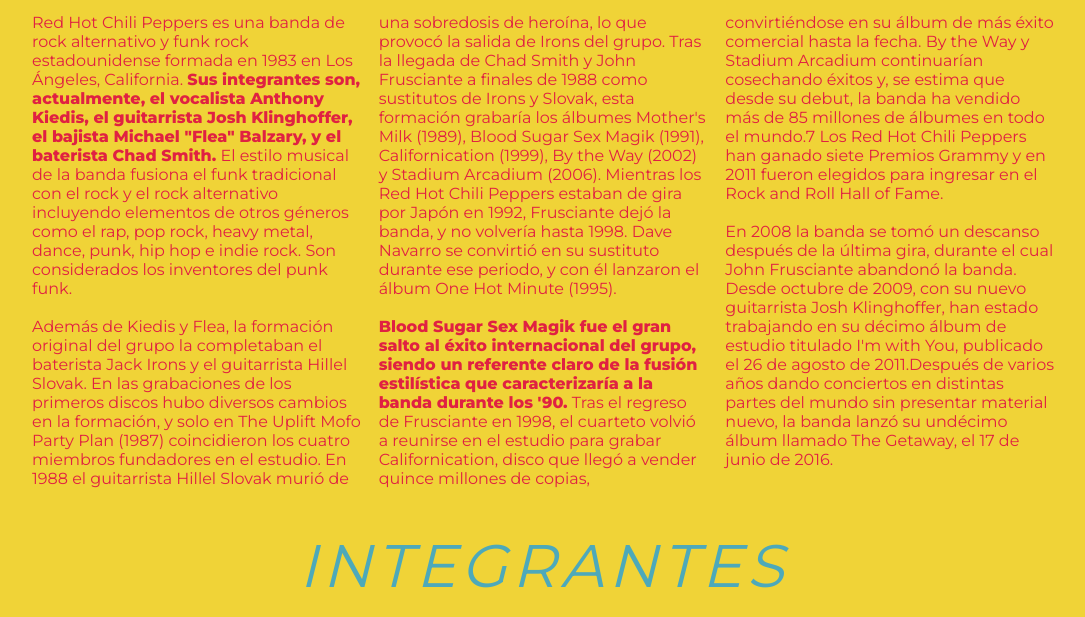
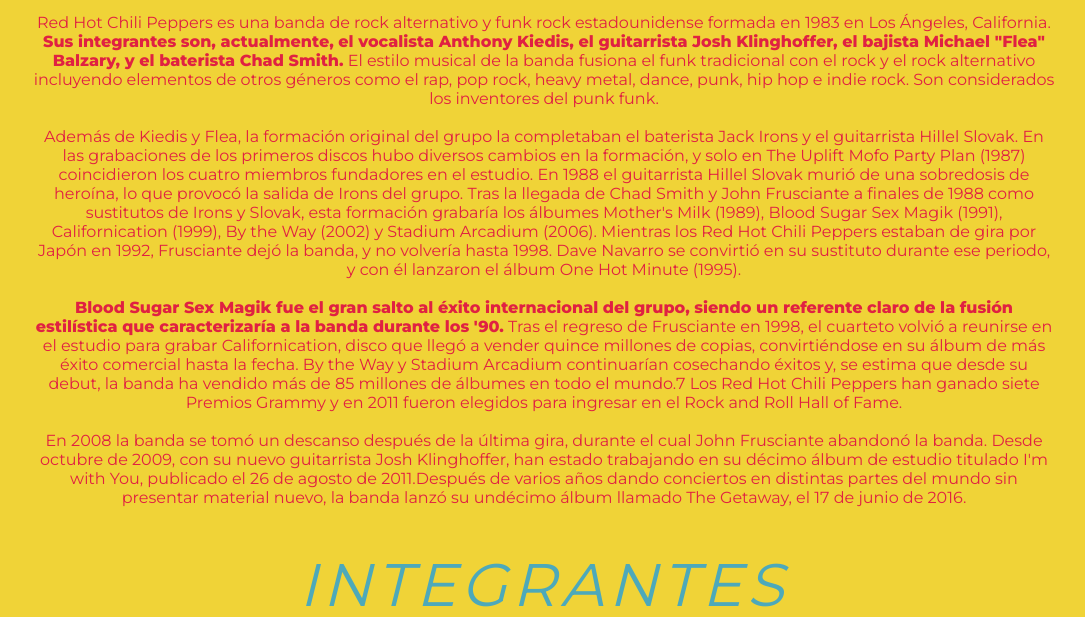
Before and after one commit to jmarcosdesign/muestrasweb, a plain HTML site: page rhcp/index.html in a window 1280 px wide. Shown: the part 757-1374 px from the top of the page, without its empty margins (96-1181 px from the left). Drawn offline with Linux system fonts and the light colour scheme.

Commit message:
Cambio nuevo x modificación q genero problemas en otros estilo

```diff
--- a/rhcp/css/style.css
+++ b/rhcp/css/style.css
@@ -31,8 +31,7 @@
 	font-weight: 400;
 	font-size: 16px;
 	color: #e02142;
-	text-align: left;
-	columns: 3;
+	text-align: center;
 	text-decoration: none;
 
 }
```
